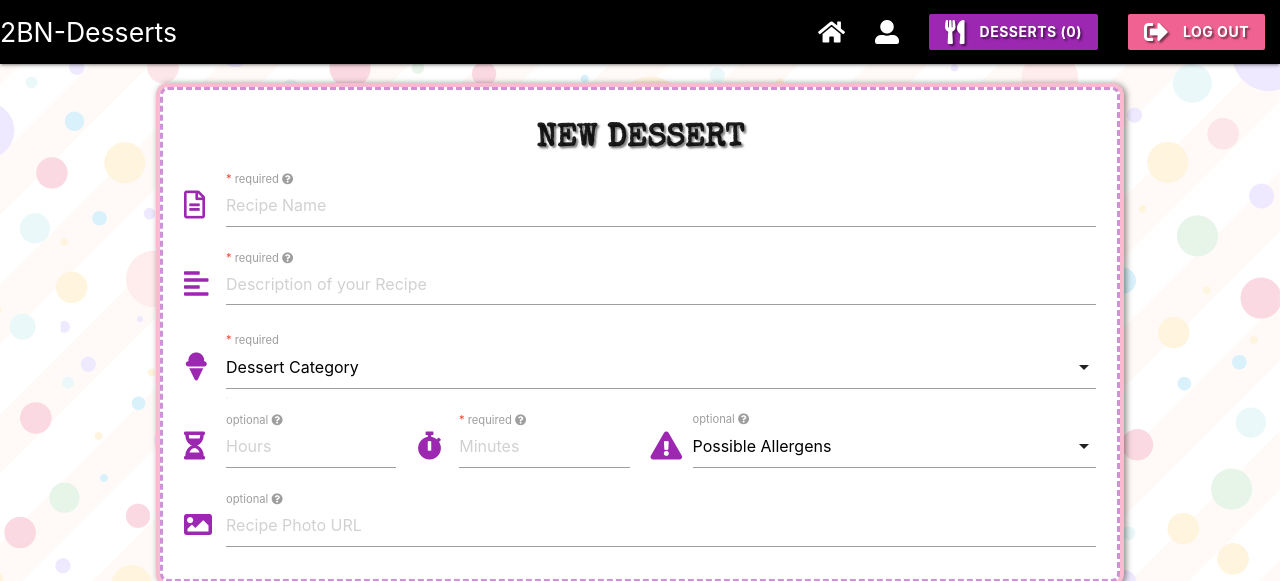
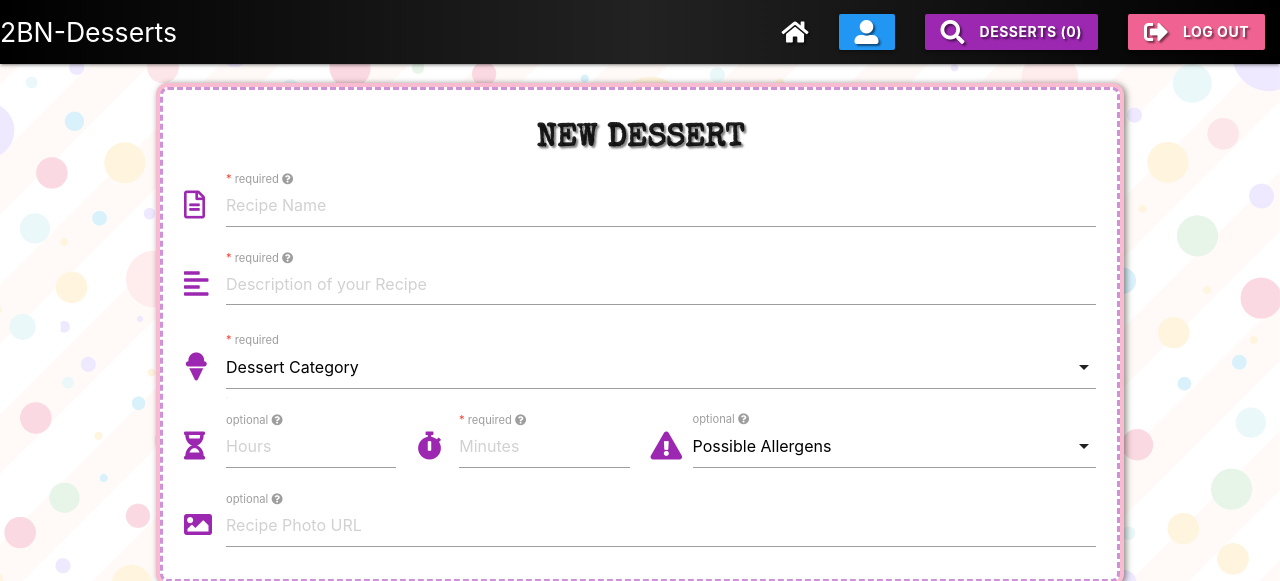
Before and after one commit to TravelTimN/ci-milestone04-dcd, a Flask app: page /add in a window 1280 px wide. Shown: the top 581 px of the page. Run offline with Flask 2, Linux system fonts and the light colour scheme; the visitor is signed in with stand-in values (Sample User, id 1); data that the repository does not hold is empty; some libraries are stand-ins or nearby versions; some web fonts are replaced.

Commit message:
Clean up Navigation code
To help alleviate long code per line, I have
cleaned up the main navigation and tools sections.

```diff
--- a/app/templates/partials/_navbar.html
+++ b/app/templates/partials/_navbar.html
@@ -1,18 +1,43 @@
 <!-- TOP NAV -->
 <nav class="nav-extended">
-    <div class="nav-wrapper black">
+    <div class="nav-wrapper">
         <a href="{{ url_for('home') }}" class="brand-logo">2BN-Desserts</a>
-        <a href="#" data-target="mobile-demo" class="sidenav-trigger"><i class="fas fa-bars material-icons"></i></a>
-        <ul id="nav-mobile" class="right hide-on-med-and-down">
-            <li><a title="Home" href="{{ url_for('home') }}"><i class="fas fa-home material-icons"></i></a></li>
+        <a href="#" data-target="mobile-demo" class="sidenav-trigger">
+            <i class="fas fa-bars material-icons"></i>
+        </a>
+        <ul id="nav-mobile" class="right hide-on-med-and-down text-shadow-2 bold upper">
+            <li>
+                <a title="Home" href="{{ url_for('home') }}">
+                    <i class="fas fa-home material-icons"></i>
+                </a>
+            </li>
             {% if session.user %}
-            <li><a title="Profile: {{ session['user']|upper }}" href="{{ url_for('profile', username=session['user']) }}"><i class="fas fa-user-alt material-icons"></i></a></li>
+                <li>
+                    <a class="btn blue" title="Profile: {{ session['user']|upper }}" href="{{ url_for('profile', username=session['user']) }}">
+                        <i class="fas fa-user-alt material-icons"></i>
+                    </a>
+                </li>
             {% endif %}
-            <li><a class="waves-effect waves-red btn purple text-shadow-2 bold upper" title="View Desserts" href="{{ url_for('view_desserts') }}"><i class="fas fa-utensils material-icons left white-text"></i>Desserts ({{ total_recipes() }})</a></li>
+            <li>
+                <a class="waves-effect waves-red btn purple" title="View Desserts" href="{{ url_for('view_desserts') }}">
+                    <i class="fas fa-search material-icons left white-text"></i>
+                    Desserts ({{ total_recipes() }})
+                </a>
+            </li>
             {% if session.user %}
-                <li><a class="waves-effect waves-purple btn pink lighten-2 text-shadow-2 bold upper" title="Log Out" href="{{ url_for('logout') }}"><i class="fas fa-sign-out-alt material-icons left white-text"></i>Log Out</a></li>
+                <li>
+                    <a class="waves-effect waves-purple btn pink lighten-2" title="Log Out" href="{{ url_for('logout') }}">
+                        <i class="fas fa-sign-out-alt material-icons left white-text"></i>
+                        Log Out
+                    </a>
+                </li>
             {% else %}
-                <li><a class="waves-effect waves-purple btn pink lighten-2 text-shadow-2 bold upper" title="Log In | Register" href="{{ url_for('login') }}"><i class="fas fa-sign-in-alt material-icons left"></i>Log In | Register</a></li>
+                <li>
+                    <a class="waves-effect waves-purple btn pink lighten-2" title="Log In | Register" href="{{ url_for('login') }}">
+                        <i class="fas fa-sign-in-alt material-icons left"></i>
+                        Log In | Register
+                    </a>
+                </li>
             {% endif %}
         </ul>
     </div>
@@ -21,13 +46,43 @@
 
 <!-- MOBILE SIDE NAV -->
 <ul class="sidenav" id="mobile-demo">
-    <li><a class="waves-effect waves-light btn black text-shadow-2 upper bold hoverable" href="{{ url_for('home') }}"><i class="fas fa-home material-icons left white-text"></i>Home</a></li>
-    <li><a class="waves-effect waves-red btn purple text-shadow-2 upper bold hoverable" href="{{ url_for('view_desserts') }}"><i class="fas fa-utensils material-icons left white-text"></i>Desserts ({{ total_recipes() }})</a></li>
+    <li>
+        <a class="waves-effect waves-light btn black text-shadow-2 upper bold hoverable" href="{{ url_for('home') }}">
+            <i class="fas fa-home material-icons left white-text"></i>
+            Home
+        </a>
+    </li>
+    <li>
+        <a class="waves-effect waves-red btn purple text-shadow-2 upper bold hoverable" href="{{ url_for('view_desserts') }}">
+            <i class="fas fa-utensils material-icons left white-text"></i>
+            Desserts ({{ total_recipes() }})
+        </a>
+    </li>
     {% if session.user %}
-        <li><a class="waves-effect waves-green btn blue text-shadow-2 upper bold hoverable" href="{{ url_for('profile', username=session['user']) }}"><i class="fas fa-user-circle material-icons left white-text"></i>{{ session["user"] }}</a></li>
-        <li><a class="waves-effect waves-teal btn green text-shadow-2 upper bold hoverable" href="{{ url_for('add_dessert') }}"><i class="fas fa-plus material-icons left white-text"></i>Add Dessert</a></li>
-        <li><a class="waves-effect waves-purple btn pink lighten-2 text-shadow-2 upper bold hoverable" href="{{ url_for('logout') }}"><i class="fas fa-sign-out-alt material-icons left white-text"></i>Log Out</a></li>
+        <li>
+            <a class="waves-effect waves-green btn blue text-shadow-2 upper bold hoverable" href="{{ url_for('profile', username=session['user']) }}">
+                <i class="fas fa-user-circle material-icons left white-text"></i>
+                {{ session["user"] }}
+            </a>
+        </li>
+        <li>
+            <a class="waves-effect waves-teal btn green text-shadow-2 upper bold hoverable" href="{{ url_for('add_dessert') }}">
+                <i class="fas fa-plus material-icons left white-text"></i>
+                Add Dessert
+            </a>
+        </li>
+        <li>
+            <a class="waves-effect waves-purple btn pink lighten-2 text-shadow-2 upper bold hoverable" href="{{ url_for('logout') }}">
+                <i class="fas fa-sign-out-alt material-icons left white-text"></i>
+                Log Out
+            </a>
+        </li>
     {% else %}
-        <li><a class="waves-effect waves-purple btn pink lighten-2 text-shadow-2 upper bold hoverable" href="{{ url_for('login') }}"><i class="fas fa-sign-in-alt material-icons left white-text"></i>Log In | Register</a></li>
+        <li>
+            <a class="waves-effect waves-purple btn pink lighten-2 text-shadow-2 upper bold hoverable" href="{{ url_for('login') }}">
+                <i class="fas fa-sign-in-alt material-icons left white-text"></i>
+                Log In | Register
+            </a>
+        </li>
     {% endif %}
 </ul>
--- a/app/templates/partials/_tools.html
+++ b/app/templates/partials/_tools.html
@@ -1,17 +1,37 @@
 <!-- Fixed Action Button for User Settings -->
 <div class="fixed-action-btn toolbar">
-    <a class="btn-floating btn-large black text-shadow-2">
+    <a class="btn-floating btn-large black text-shadow-2 {% if '/dessert/' in request.path %}{% if session.user|lower == author|lower or session.user|lower == 'admin'|lower %}pulse{% endif %}{% endif %}">
         <i class="fas fa-user-cog material-icons"></i>
     </a>
     <ul class="text-shadow-2">
-        <li class="tooltipped blue" data-position="top" data-tooltip="{{ session['user']|upper }}"><a class="btn-floating" href="{{ url_for('profile', username=session['user']) }}"><i class="fas fa-user material-icons hide-on-med-and-up"></i><span class="bold upper hide-on-small-only">{{ session['user']|upper }}</span></a></li>
-        <li class="tooltipped green" data-position="top" data-tooltip="Add Recipe"><a class="btn-floating" href="{{ url_for('add_dessert') }}"><i class="fas fa-plus material-icons hide-on-med-and-up"></i><span class="bold upper hide-on-small-only">Add Recipe</span></a></li>
+        <li class="tooltipped blue" data-position="top" data-tooltip="{{ session['user']|upper }}">
+            <a class="btn-floating" href="{{ url_for('profile', username=session['user']) }}">
+                <i class="fas fa-user material-icons hide-on-med-and-up"></i>
+                <span class="bold upper hide-on-small-only">{{ session['user']|upper }}</span>
+            </a>
+        </li>
+        <li class="tooltipped green" data-position="top" data-tooltip="Add Recipe">
+            <a class="btn-floating" href="{{ url_for('add_dessert') }}">
+                <i class="fas fa-plus material-icons hide-on-med-and-up"></i>
+                <span class="bold upper hide-on-small-only">Add Recipe</span>
+            </a>
+        </li>
 
         {% if "/dessert/" in request.path %}
             <!-- if current recipe page author is actual author (or Admin), show edit/delete buttons -->
             {% if session.user|lower == author|lower or session.user|lower == "admin"|lower %}
-                <li class="tooltipped yellow darken-1" data-position="top" data-tooltip="Edit Recipe"><a class="btn-floating" href="{{ url_for('update_dessert', recipe_id=recipe._id, slugUrl=recipe.recipe_slug) }}"><i class="fas fa-pencil-alt material-icons hide-on-med-and-up"></i><span class="bold upper hide-on-small-only">Edit Recipe</span></a></li>
-                <li class="tooltipped red" data-position="top" data-tooltip="Delete Recipe"><a class="btn-floating modal-trigger" href="#modal-delete-recipe"><i class="far fa-trash-alt material-icons hide-on-med-and-up"></i><span class="bold upper hide-on-small-only">Delete Recipe</span></a></li>
+                <li class="tooltipped yellow darken-1" data-position="top" data-tooltip="Edit Recipe">
+                    <a class="btn-floating" href="{{ url_for('update_dessert', recipe_id=recipe._id, slugUrl=recipe.recipe_slug) }}">
+                        <i class="fas fa-pencil-alt material-icons hide-on-med-and-up"></i>
+                        <span class="bold upper hide-on-small-only">Edit Recipe</span>
+                    </a>
+                </li>
+                <li class="tooltipped red" data-position="top" data-tooltip="Delete Recipe">
+                    <a class="btn-floating modal-trigger" href="#modal-delete-recipe">
+                        <i class="far fa-trash-alt material-icons hide-on-med-and-up"></i>
+                        <span class="bold upper hide-on-small-only">Delete Recipe</span>
+                    </a>
+                </li>
             {% endif %}
         {% endif %}
 
```
